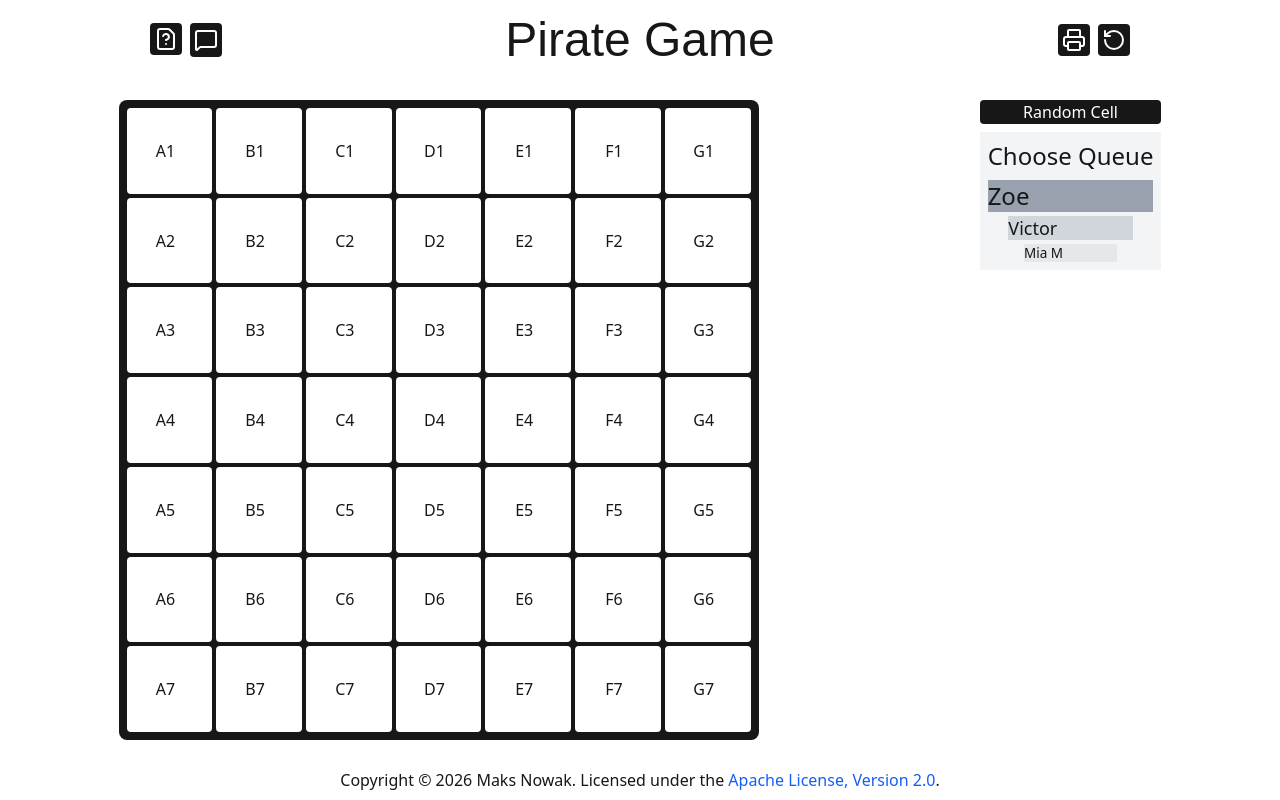
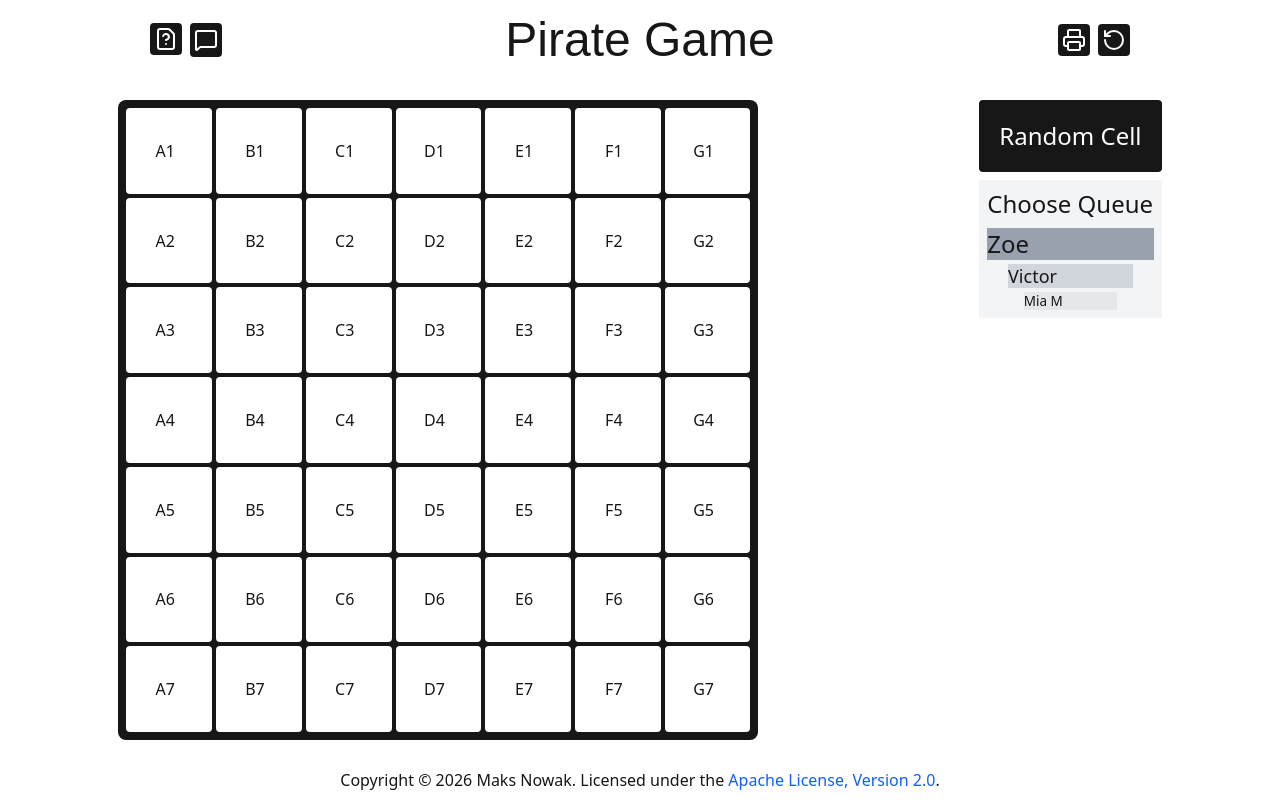
Before and after one commit to f2reninj5/Pirate-Game, a Next.js app: page / in a window 1280 px wide. Built offline with nearby package versions, Linux system fonts and the light colour scheme; a web font is replaced by a local one.

Commit message:
Style random cell button

```diff
--- a/src/component/random-cell-button.tsx
+++ b/src/component/random-cell-button.tsx
@@ -6,5 +6,9 @@ import { useGameContext } from "@/context/game-context";
 export default function RandomCellButton() {
   const { gridActions } = useGameContext();
 
-  return <Button onClick={gridActions.useRandomCell}>Random Cell</Button>;
+  return (
+    <Button className="p-5 text-2xl" onClick={gridActions.useRandomCell}>
+      Random Cell
+    </Button>
+  );
 }
```
